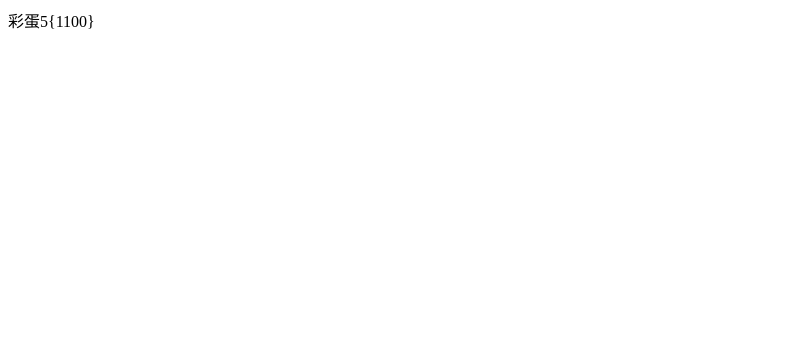
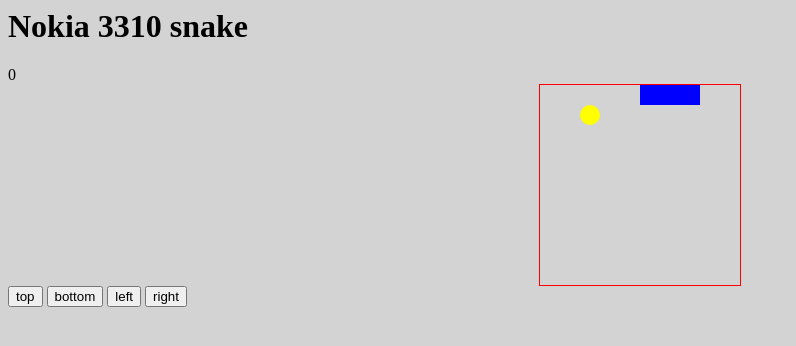
Before and after one commit to RobinLiu69/RobinLiu69.github.io, a plain HTML site: page js/mains.html in a window 1280 px wide. Shown: the whole page, without its empty margins (0-796 px from the left). Drawn offline with Linux system fonts and the light colour scheme.

Commit message:
website1.1.0

```diff
--- a/js/mains.html
+++ b/js/mains.html
@@ -1,5 +1,193 @@
 <html>
   <body>
-      <h>彩蛋5{1100}</h>
+    <h1>Nokia 3310 snake</h1>
+    <div class="scoreDisplay"></div>
+    <div class="grid"></div>
+    <div class="button">
+      <button class="top">top</button>
+      <button class="bottom">bottom</button>
+      <button class="left">left</button>
+      <button class="right">right</button>
+    </div>
+    <div class="popup">
+      <button class="playAgain">play Again</button>
+    </div>
+
+    <style>
+      body {
+        background: rgb(212, 211, 211);
+      }
+
+      .grid {
+        width: 200px;
+        height: 200px;
+        border: 1px solid red;
+        margin: 0 auto;
+        display: flex;
+        flex-wrap: wrap;
+      }
+
+      .grid div {
+        width: 20px;
+        height: 20px;
+        /*border:1px black solid;
+      box-sizing:border-box*/
+      }
+
+      .snake {
+        background: blue;
+      }
+
+      .apple {
+        background: yellow;
+        border-radius: 20px;
+      }
+
+      .popup {
+        background: rgb(32, 31, 31);
+        width: 100px;
+        height: 100px;
+        position: fixed;
+        top: 100px;
+        left: 100px;
+        display: flex;
+        justify-content: center;
+        align-items: center;
+      }
+
+    </style>
+    <script>
+      let grid = document.querySelector(".grid");
+      let popup = document.querySelector(".popup");
+      let playAgain = document.querySelector(".playAgain");
+      let scoreDisplay = document.querySelector(".scoreDisplay");
+      let left = document.querySelector(".left");
+      let bottom = document.querySelector(".bottom");
+      let right = document.querySelector(".right");
+      let up = document.querySelector(".top");
+      let width = 10;
+      let currentIndex = 0;
+      let appleIndex = 0;
+      let currentSnake = [2, 1, 0];
+      let direction = 1;
+      let score = 0;
+      let speed = 0.8;
+      let intervalTime = 0;
+      let interval = 0;
+
+
+      document.addEventListener("DOMContentLoaded", function () {
+        document.addEventListener("keyup", control);
+        createBoard();
+        startGame();
+        playAgain.addEventListener("click", replay);
+      });
+      function createBoard() {
+        popup.style.display = "none";
+        for (let i = 0; i < 100; i++) {
+          let div = document.createElement("div");
+          grid.appendChild(div);
+        }
+      }
+      function startGame() {
+        let squares = document.querySelectorAll(".grid div");
+        randomApple(squares);
+        //random apple
+        direction = 1;
+        scoreDisplay.innerHTML = score;
+        intervalTime = 1000;
+        currentSnake = [2, 1, 0];
+        currentIndex = 0;
+        currentSnake.forEach((index) => squares[index].classList.add("snake"));
+        interval = setInterval(moveOutcome, intervalTime);
+      }
+      function moveOutcome() {
+        let squares = document.querySelectorAll(".grid div");
+        if (checkForHits(squares)) {
+          alert("you hit something");
+          popup.style.display = "flex";
+          return clearInterval(interval);
+        } else {
+          moveSnake(squares);
+        }
+      }
+      function moveSnake(squares) {
+        let tail = currentSnake.pop();
+        squares[tail].classList.remove("snake");
+        currentSnake.unshift(currentSnake[0] + direction);
+        // movement ends here
+        eatApple(squares, tail);
+        squares[currentSnake[0]].classList.add("snake");
+      }
+      function checkForHits(squares) {
+        if (
+          (currentSnake[0] + width >= width * width && direction === width) ||
+          (currentSnake[0] % width === width - 1 && direction === 1) ||
+          (currentSnake[0] % width === 0 && direction === -1) ||
+          (currentSnake[0] - width <= 0 && direction === -width) ||
+          squares[currentSnake[0] + direction].classList.contains("snake")
+        ) {
+          return true;
+        } else {
+          return false;
+        }
+      }
+      function eatApple(squares, tail) {
+        if (squares[currentSnake[0]].classList.contains("apple")) {
+          squares[currentSnake[0]].classList.remove("apple");
+          squares[tail].classList.add("snake");
+          currentSnake.push(tail);
+          randomApple(squares);
+          score++;
+          scoreDisplay.textContent = score;
+          if (score==5){
+            scoreDisplay.textContent = "彩蛋5{0111}";
+          }
+          clearInterval(interval);
+          intervalTime = intervalTime * speed;
+          interval = setInterval(moveOutcome, intervalTime);
+        }
+      }
+      function randomApple(squares) {
+        do {
+          appleIndex = Math.floor(Math.random() * squares.length);
+        } while (squares[appleIndex].classList.contains("snake"));
+        squares[appleIndex].classList.add("apple");
+      }
+      function control(e) {
+        if (e.keycode === 39) {
+          direction = 1; // right
+        } else if (e.keycode === 38) {
+          direction = -width; //if we press the up arrow, the snake will go ten divs up
+        } else if (e.keycode === 37) {
+          direction = -1; // left, the snake will go left one div
+        } else if (e.keycode === 40) {
+          direction = +width; // down the snake head will instantly appear 10 divs below from the current div
+        }
+      }
+      up.addEventListener("click", () => (direction = -width));
+      bottom.addEventListener("click", () => (direction = +width));
+      left.addEventListener("click", () => (direction = -1));
+      right.addEventListener("click", () => (direction = 1));
+      function replay() {
+        grid.innerHTML = "";
+        createBoard();
+        startGame();
+        popup.style.display = "none";
+      }
+
+
+
+
+
+
+
+
+
+    </script>
+
+
+
+
   </body>
 </html>
```
Also changed, not shown: index.html (+1 -0 lines), js/secrect.html (added, +5 -0 lines), js/easteregg.jpg (added).
